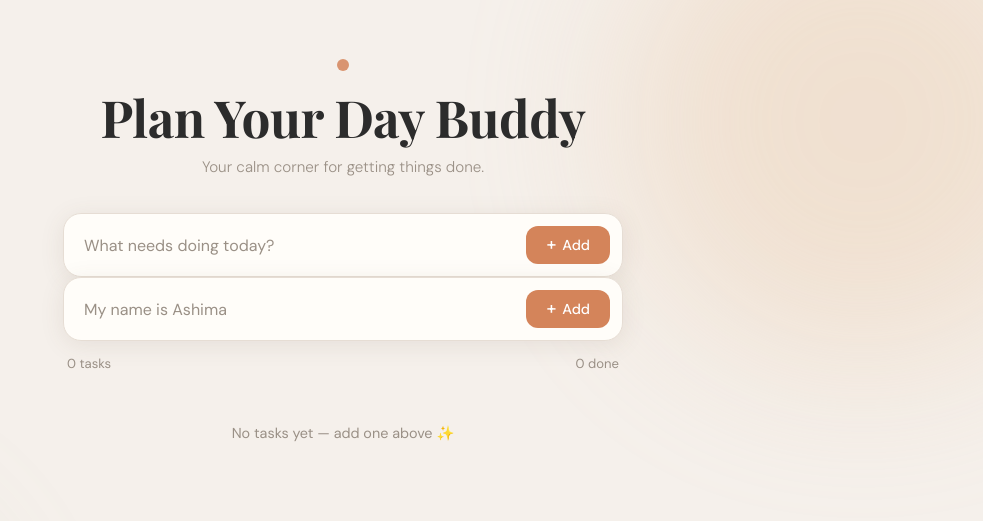
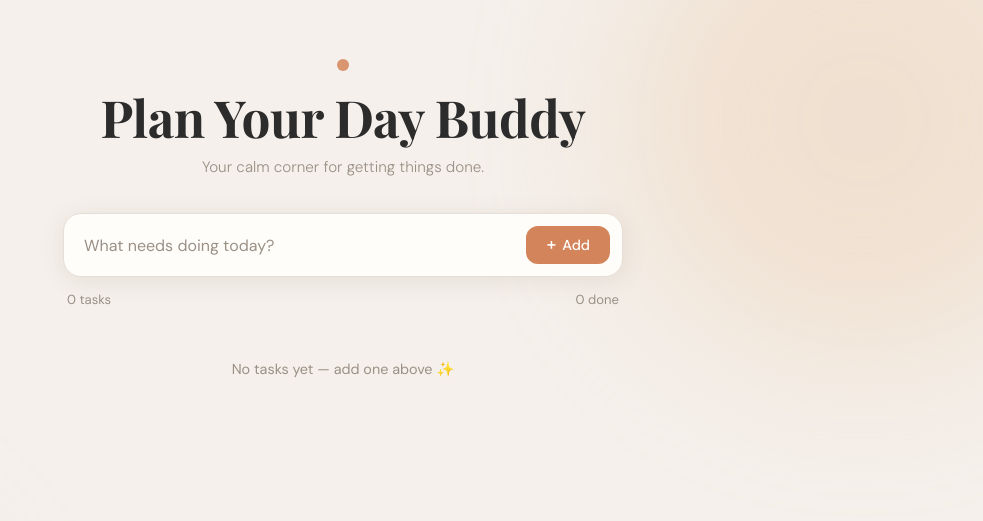
Before and after one commit to itsvanil64/TODO-App, a Flask app: page / in a window 1280 px wide. Shown: the top 521 px of the page, without its empty margins (297-1280 px from the left). Run offline with Flask 3, Linux system fonts and the light colour scheme; data that the repository does not hold is empty.

Commit message:
Add comment

```diff
--- a/templates/index.html
+++ b/templates/index.html
@@ -39,7 +39,7 @@
         </button>
       </div>
 
-      <div class="add-task-card">
+      <!-- <div class="add-task-card">
         <input
           id="taskInput"
           class="task-input"
@@ -50,7 +50,7 @@
         <button class="add-btn" onclick="addTask()">
           <span class="plus-icon">+</span> Add
         </button>
-      </div>
+      </div> -->
 
       <!-- Stats Bar -->
       <div class="stats-bar">
```
